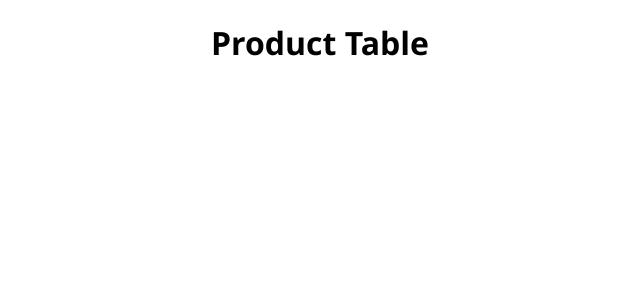
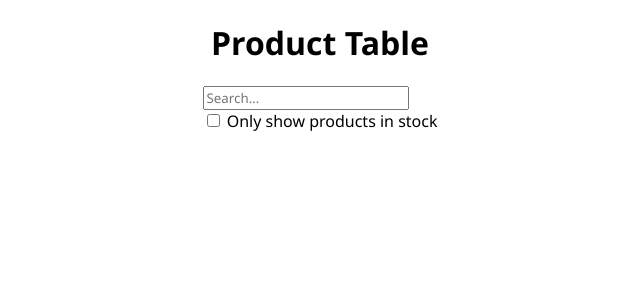
Before and after one commit to shtanriverdi/react-learning-notes, a React (Vite) app: page / in a window 1280 px wide. Shown: the top 300 px of the page, without its empty margins (320-960 px from the left). Built offline with nearby package versions, Linux system fonts and the light colour scheme.

Commit message:
Important Notes about Justify-content & align-content vs justify-items and align-items

```diff
--- a/src/App.jsx
+++ b/src/App.jsx
@@ -1,5 +1,6 @@
 // import PassingStateDown from "./QuickStart/PassingStateDown";
 import FilterableProductTable from "./ThinkingInReact/FilterableProductTable";
+// import Game from "./TicTacToe/Game";
 
 export default function App() {
   return (
--- a/src/ThinkingInReact/FilterableProductTable.jsx
+++ b/src/ThinkingInReact/FilterableProductTable.jsx
@@ -1,8 +1,14 @@
+import SearchBar from './SearchBar';
+import ProductTable from './ProductTable';
+import './style.css';
+
 function FilterableProductTable() {
   return (
-  <>
+  <div>
     <h1>Product Table</h1>
-  </>
+    <SearchBar />
+    <ProductTable />
+  </div>
   );
 }
 
--- a/src/ThinkingInReact/SearchBar.jsx
+++ b/src/ThinkingInReact/SearchBar.jsx
@@ -1,5 +1,12 @@
 function SearchBar() {
-  return ( <></> );
+  return (
+    <form  className="container flex">
+      <input type="text" placeholder="Search..." />
+      <label>
+        <input type="checkbox" /> Only show products in stock
+      </label>
+    </form>
+  );
 }
 
 export default SearchBar;
--- /dev/null
+++ b/src/ThinkingInReact/style.css
@@ -0,0 +1,24 @@
+.flex {
+  display: flex;
+  /* Distributes the elements along the "main axis"
+  (for flex-direction:row, that is the horizontal axis) */
+  justify-content: center;
+  /* Distributes the elements along the "cross axis"
+  (for flex-direction:row, that is the vertical axis) */
+  align-items: center;
+}
+
+.container {
+  flex-direction: column;
+  align-items: start;
+}
+
+
+/* justify-items has no effect on a flex-container,
+it’s used to distribute the elements in a grid container
+along the main axis within their cells
+
+align-content only applies when a flex-container has multiple rows
+(when flex-wrap is set to wrap),
+and defines how the rows of elements are distributed along the cross-axis
+*/
--- a/src/TicTacToe/Game.jsx
+++ b/src/TicTacToe/Game.jsx
@@ -1,6 +1,7 @@
 import { useState } from "react";
 import Board from "./Board";
 import { calculateWinner } from "./Utils";
+import "./game.css";
 
 export default function Game() {
   // History State
--- /dev/null
+++ b/src/TicTacToe/game.css
@@ -0,0 +1,49 @@
+.container {
+  margin-top: 15rem;
+  width: 800px;
+}
+
+.btn {
+  padding: 15px;
+  margin: 15px;
+}
+
+.flex {
+  display: flex;
+  justify-content: center;
+  align-items: center;
+}
+
+.game {
+  justify-content: space-evenly;
+}
+
+.game-board {
+  flex-direction: column;
+}
+
+.game-info {
+  font-size: x-large;
+}
+
+.board-row {
+  display: flex;
+}
+
+.square {
+  width: 100px;
+  height: 100px;
+  font-size: 4.5rem;
+  background-color: rgb(243, 255, 234);
+  text-align: center;
+  /* Important note here about negative margins:
+  - top/left, it pulls the element in that specified direction.
+  - bottom/right, it doesn’t move the element down/right as you might think.
+  Instead, it pulls any succeeding element into the main element, overlapping it.
+  */
+  border: 1px black solid;
+  margin-top: -1px;
+  margin-left: -1px;
+  padding: 0;
+  font-weight: bold;
+}
--- a/src/index.css
+++ b/src/index.css
@@ -11,53 +11,3 @@ body {
   justify-content: center;
   text-align: center;
 }
-
-.container {
-  margin-top: 15rem;
-  width: 800px;
-}
-
-.btn {
-  padding: 15px;
-  margin: 15px;
-}
-
-.flex {
-  display: flex;
-  justify-content: center;
-  align-items: center;
-}
-
-.game {
-  justify-content: space-evenly;
-}
-
-.game-board {
-  flex-direction: column;
-}
-
-.game-info {
-  font-size: x-large;
-}
-
-.board-row {
-  display: flex;
-}
-
-.square {
-  width: 100px;
-  height: 100px;
-  font-size: 4.5rem;
-  background-color: rgb(243, 255, 234);
-  text-align: center;
-  /* Important note here about negative margins:
-  - top/left, it pulls the element in that specified direction.
-  - bottom/right, it doesn’t move the element down/right as you might think.
-  Instead, it pulls any succeeding element into the main element, overlapping it.
-  */
-  border: 1px black solid;
-  margin-top: -1px;
-  margin-left: -1px;
-  padding: 0;
-  font-weight: bold;
-}
```
